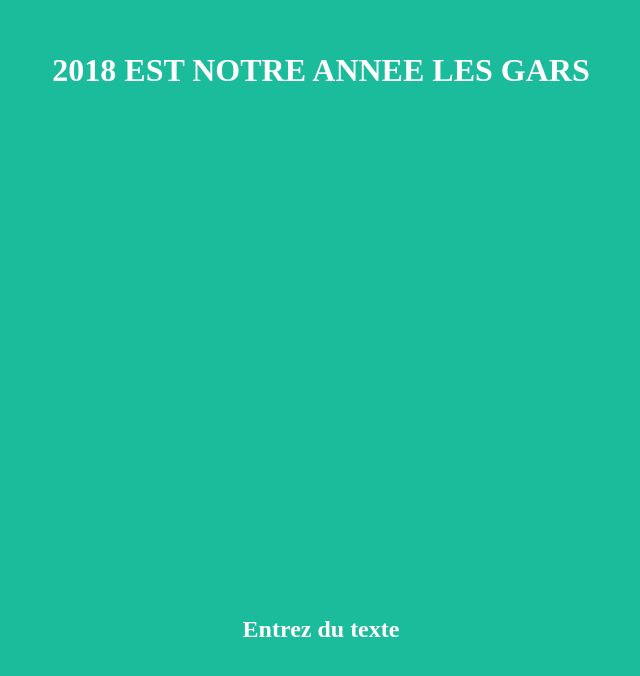
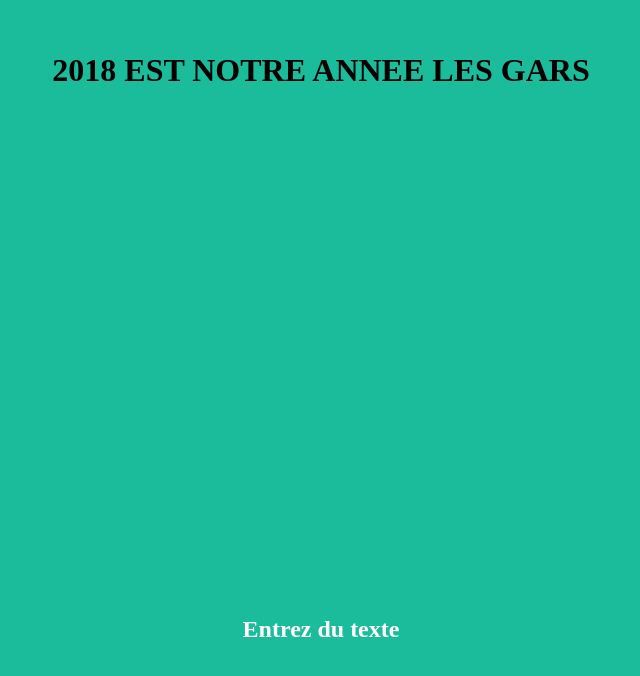
Before and after one commit to sonelouisalexis/FALLA, a plain HTML site: page index.html in a window 1280 px wide. Shown: the part 222-898 px from the top of the page, without its empty margins (319-959 px from the left). Drawn offline with Linux system fonts and the light colour scheme.

Commit message:
changement e couleur

```diff
--- a/index.html
+++ b/index.html
@@ -6,7 +6,7 @@
     </head>
 
     <body  style="background-color:#1abc9c">
-		<h1 style="padding-top : 20%; padding-bottom:20%; text-align:center;color:#ffffff"> 2018 EST NOTRE ANNEE LES GARS</h1>
+		<h1 style="padding-top : 20%; padding-bottom:20%; text-align:center;color:black"> 2018 EST NOTRE ANNEE LES GARS</h1>
 		<h2 style="padding-top : 20%; padding-bottom:20%; text-align:center;color:#ffffff">Entrez du texte<h2>
     </body>
 </html>
```
